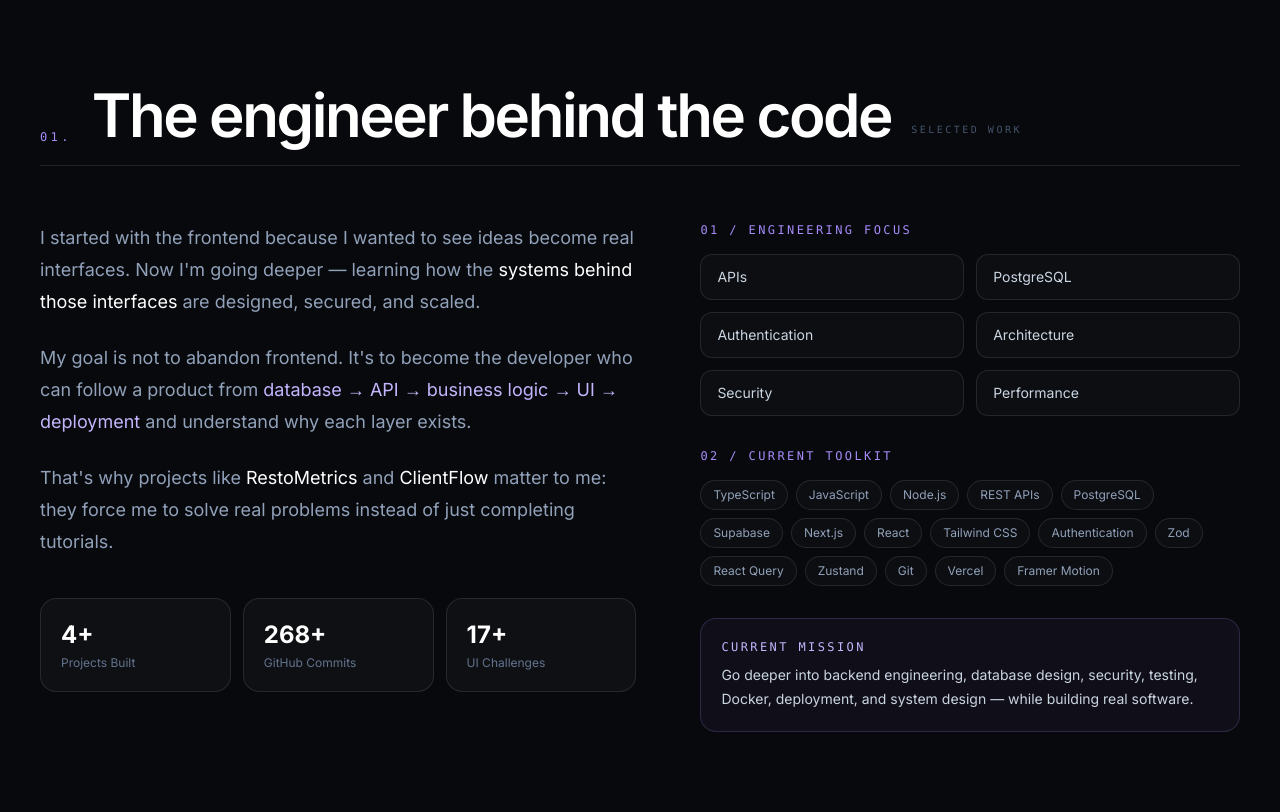
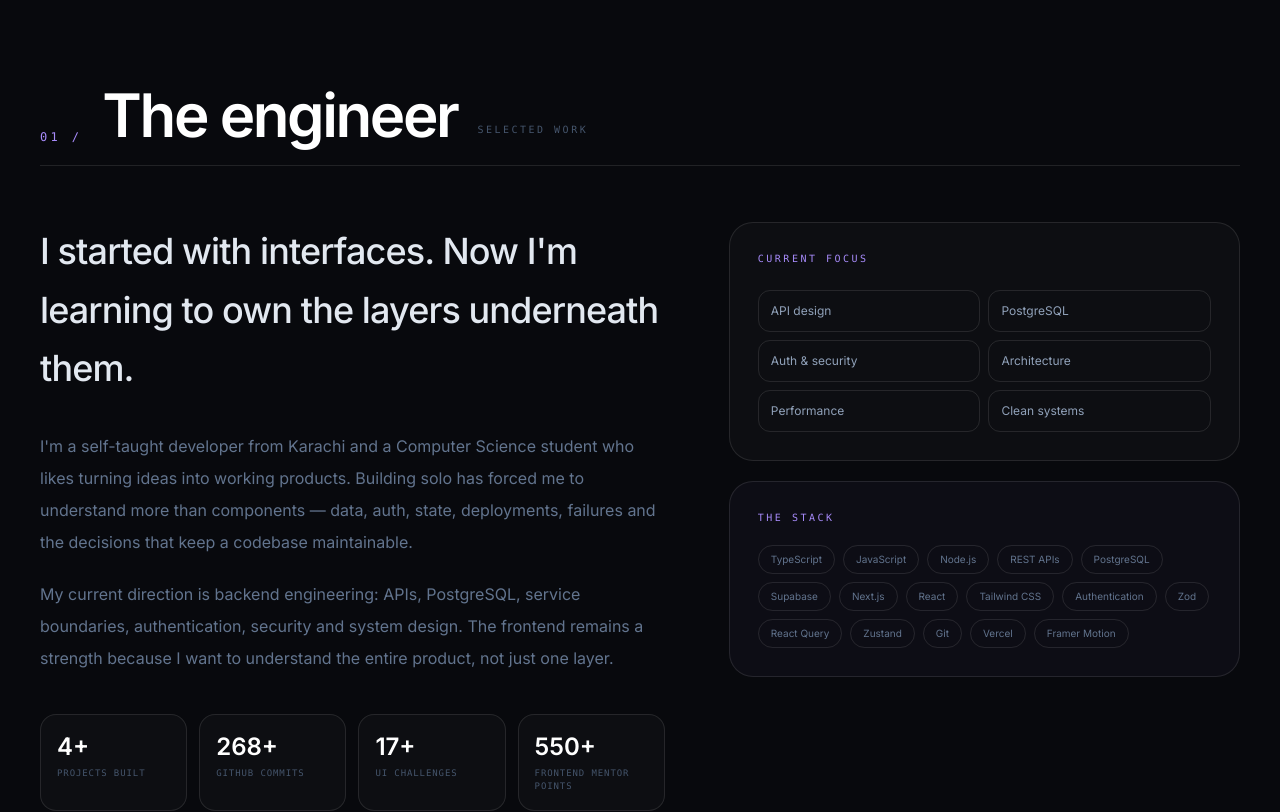
Before and after one commit to iamsyedbilal/portfolio, a Next.js app: page / in a window 1280 px wide. Shown: the part 1040-1852 px from the top of the page. Built offline with nearby package versions, Linux system fonts and the light colour scheme.

Commit message:
redesign: reposition about section around engineering identity

```diff
--- a/components/About.tsx
+++ b/components/About.tsx
@@ -4,47 +4,34 @@ import { motion } from "framer-motion";
 import { skills, stats } from "@/lib/data";
 import SectionHeading from "./SectionHeading";
 
-const focus = ["APIs", "PostgreSQL", "Authentication", "Architecture", "Security", "Performance"];
+const focus = ["API design", "PostgreSQL", "Auth & security", "Architecture", "Performance", "Clean systems"];
 
 export default function About() {
   return (
-    <section id="about" className="py-28 px-6 md:px-10 max-w-7xl mx-auto">
-      <SectionHeading number="01." title="The engineer behind the code" />
+    <section id="about" className="mx-auto max-w-7xl px-6 py-28 md:px-10">
+      <SectionHeading number="01 /" title="The engineer" />
 
-      <div className="grid lg:grid-cols-[1.05fr_0.95fr] gap-16 items-start">
-        <motion.div initial={{ opacity: 0, x: -20 }} whileInView={{ opacity: 1, x: 0 }} viewport={{ once: true }} className="space-y-6 text-slate-400 leading-8 text-lg">
-          <p>I started with the frontend because I wanted to see ideas become real interfaces. Now I&apos;m going deeper — learning how the <span className="text-white">systems behind those interfaces</span> are designed, secured, and scaled.</p>
-          <p>My goal is not to abandon frontend. It&apos;s to become the developer who can follow a product from <span className="text-[#c4b5fd]">database → API → business logic → UI → deployment</span> and understand why each layer exists.</p>
-          <p>That&apos;s why projects like <span className="text-white">RestoMetrics</span> and <span className="text-white">ClientFlow</span> matter to me: they force me to solve real problems instead of just completing tutorials.</p>
+      <div className="grid gap-16 lg:grid-cols-[1.1fr_.9fr]">
+        <motion.div initial={{ opacity: 0, x: -20 }} whileInView={{ opacity: 1, x: 0 }} viewport={{ once: true, margin: "-100px" }} transition={{ duration: .7 }}>
+          <p className="max-w-3xl text-2xl font-medium leading-relaxed tracking-[-0.025em] text-slate-200 md:text-4xl">I started with interfaces. Now I&apos;m learning to own the layers underneath them.</p>
+          <div className="mt-8 max-w-2xl space-y-5 text-sm leading-8 text-slate-500 md:text-base">
+            <p>I&apos;m a self-taught developer from Karachi and a Computer Science student who likes turning ideas into working products. Building solo has forced me to understand more than components — data, auth, state, deployments, failures and the decisions that keep a codebase maintainable.</p>
+            <p>My current direction is backend engineering: APIs, PostgreSQL, service boundaries, authentication, security and system design. The frontend remains a strength because I want to understand the entire product, not just one layer.</p>
+          </div>
 
-          <div className="grid grid-cols-2 sm:grid-cols-3 gap-3 pt-4">
-            {stats.slice(0, 3).map((stat) => (
-              <div key={stat.label} className="rounded-2xl border border-white/10 bg-white/[0.03] p-5">
-                <p className="text-2xl font-bold text-white">{stat.number}</p>
-                <p className="text-xs text-slate-500 mt-1">{stat.label}</p>
-              </div>
-            ))}
+          <div className="mt-10 grid grid-cols-2 gap-3 sm:grid-cols-4">
+            {stats.slice(0, 4).map((stat) => <div key={stat.label} className="rounded-2xl border border-white/10 bg-white/[0.025] p-4"><p className="text-2xl font-semibold text-white">{stat.number}</p><p className="mt-1 font-mono text-[9px] uppercase tracking-widest text-slate-600">{stat.label}</p></div>)}
           </div>
         </motion.div>
 
-        <motion.div initial={{ opacity: 0, x: 20 }} whileInView={{ opacity: 1, x: 0 }} viewport={{ once: true }} className="space-y-8">
-          <div>
-            <p className="text-xs font-mono uppercase tracking-[0.2em] text-[#a78bfa] mb-4">01 / engineering focus</p>
-            <div className="grid grid-cols-2 gap-3">
-              {focus.map((item) => <div key={item} className="rounded-xl border border-white/10 bg-white/[0.025] px-4 py-3 text-sm text-slate-300 hover:border-[#a78bfa]/30 hover:text-white transition-colors">{item}</div>)}
-            </div>
+        <motion.div initial={{ opacity: 0, x: 20 }} whileInView={{ opacity: 1, x: 0 }} viewport={{ once: true, margin: "-100px" }} transition={{ duration: .7, delay: .1 }} className="space-y-5">
+          <div className="rounded-3xl border border-white/10 bg-white/[0.025] p-7">
+            <p className="font-mono text-[10px] uppercase tracking-[0.25em] text-[#a78bfa]">Current focus</p>
+            <div className="mt-6 grid grid-cols-2 gap-2">{focus.map((item) => <div key={item} className="rounded-xl border border-white/10 px-3 py-3 text-xs text-slate-400">{item}</div>)}</div>
           </div>
-
-          <div>
-            <p className="text-xs font-mono uppercase tracking-[0.2em] text-[#a78bfa] mb-4">02 / current toolkit</p>
-            <div className="flex flex-wrap gap-2">
-              {skills.map((skill, index) => <motion.span key={skill} initial={{ opacity: 0, scale: 0.9 }} whileInView={{ opacity: 1, scale: 1 }} viewport={{ once: true }} transition={{ delay: index * 0.025 }} className="rounded-full border border-white/10 bg-white/[0.025] px-3 py-1.5 text-xs text-slate-400">{skill}</motion.span>)}
-            </div>
-          </div>
-
-          <div className="rounded-2xl border border-[#a78bfa]/20 bg-[#a78bfa]/5 p-5">
-            <p className="text-xs font-mono uppercase tracking-[0.2em] text-[#c4b5fd] mb-2">Current mission</p>
-            <p className="text-slate-300 text-sm leading-6">Go deeper into backend engineering, database design, security, testing, Docker, deployment, and system design — while building real software.</p>
+          <div className="rounded-3xl border border-white/10 bg-[#a78bfa]/[0.035] p-7">
+            <p className="font-mono text-[10px] uppercase tracking-[0.25em] text-[#a78bfa]">The stack</p>
+            <div className="mt-5 flex flex-wrap gap-2">{skills.map((skill) => <span key={skill} className="rounded-full border border-white/10 px-3 py-1.5 text-[10px] text-slate-500">{skill.trim()}</span>)}</div>
           </div>
         </motion.div>
       </div>
```
